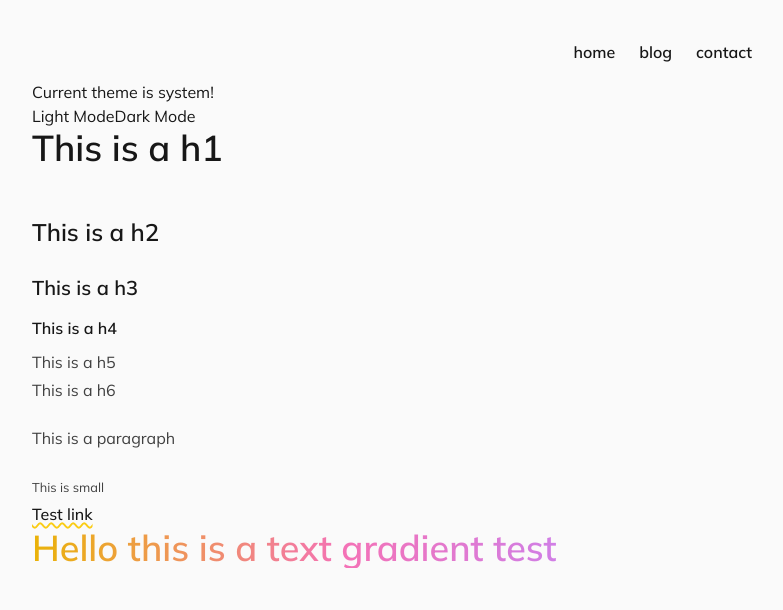
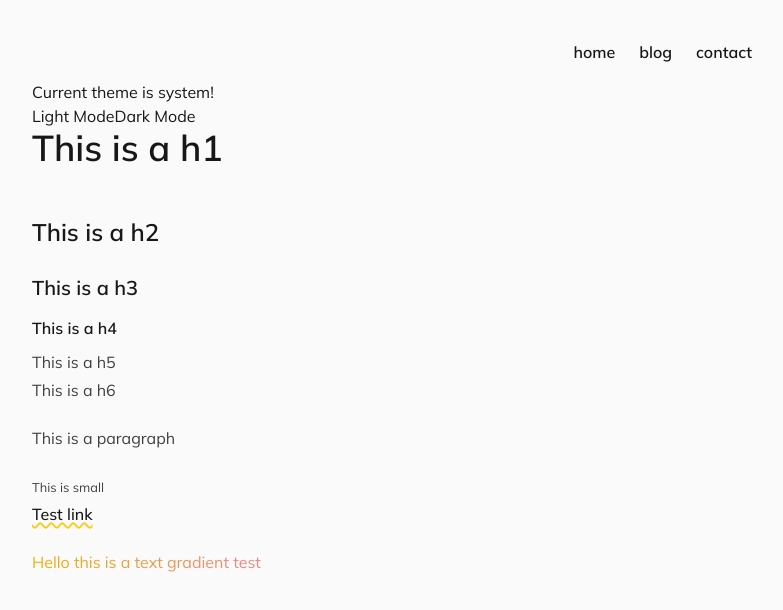
Before and after one commit to mariusflorescu/mariusflorescu.io, a Next.js app: page / in a window 1280 px wide. Shown: the top 610 px of the page, without its empty margins (248-1031 px from the left). Built offline with nearby package versions, Linux system fonts and the light colour scheme.

Commit message:
made gradient text default props as to paragraph

```diff
--- a/components/GradientText/index.tsx
+++ b/components/GradientText/index.tsx
@@ -1,7 +1,7 @@
 import React from "react";
 
 type TElement = {
-  as: "h1" | "h2" | "h3" | "h4" | "h5" | "h6" | "p" | "small" | "span";
+  as?: "h1" | "h2" | "h3" | "h4" | "h5" | "h6" | "p" | "small" | "span";
 };
 
 type TProps = TElement &
@@ -9,7 +9,7 @@ type TProps = TElement &
     HTMLHeadingElement | HTMLParagraphElement | HTMLSpanElement
   >;
 
-const GradientText: React.FC<TProps> = ({ children, as, ...props }) => {
+const GradientText: React.FC<TProps> = ({ children, as = "p", ...props }) => {
   const className = `text-transparent bg-clip-text bg-gradient-to-r from-yellow-500 via-pink-400 to-purple-400  ${
     props.className || ""
   }`;
--- a/pages/index.tsx
+++ b/pages/index.tsx
@@ -26,7 +26,7 @@ const Home: NextPage = () => {
           Test link
         </Link>
 
-        <GradientText as="h1" className="">
+        <GradientText className="">
           Hello this is a text gradient test
         </GradientText>
       </div>
```
